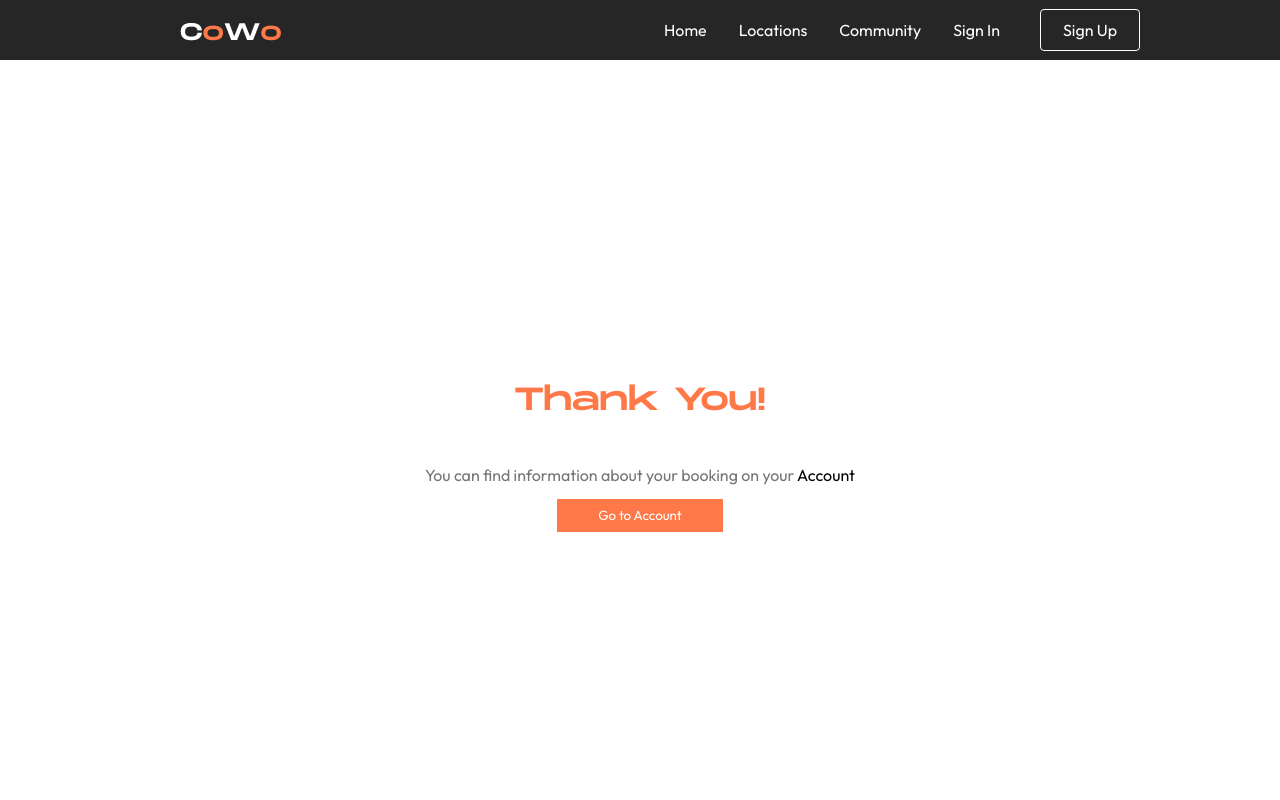
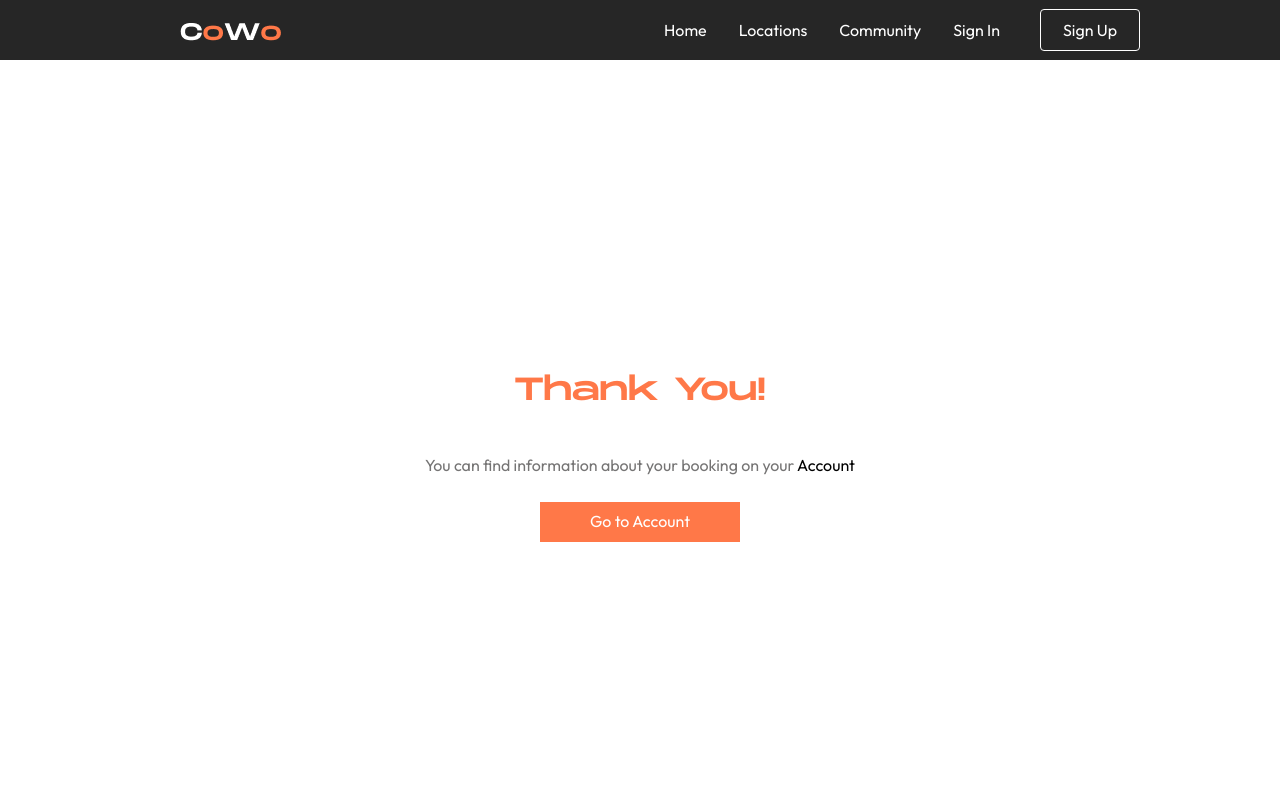
Before and after one commit to Nizami9/coworking, a React (Create React App) app: page /thank-you in a window 1280 px wide. Shown: the top 800 px of the page. Built offline with nearby package versions, Linux system fonts and the light colour scheme.

Commit message:
adding thank-you page again

```diff
--- a/src/Components/ThankyouPage/Thankyou.js
+++ b/src/Components/Thankyou/Thankyou.js
@@ -1,6 +1,6 @@
 import React from 'react';
-import './styleThankyou.css';
-import {Link} from 'react-router-dom';
+import {Link} from 'react-router-dom'
+import './styleThankyou.css'
 
 function Thankyou() {
   return (
@@ -8,10 +8,10 @@ function Thankyou() {
         <div className='thankyou-box'>
         <h1>Thank You!</h1>
         <p><span>You can find information about your booking on your </span> Account</p>
-        <Link to='/profile'><button>Go to Account</button></Link>
+        <Link  to='/profile' className='link'>Go to Account</Link>
         </div>
     </div>
   )
 }
 
-export default Thankyou;
+export default Thankyou
--- a/src/Components/ThankyouPage/styleThankyou.css
+++ b/src/Components/Thankyou/styleThankyou.css
@@ -27,12 +27,15 @@
     justify-content: center;
     align-items: center;
 }
-.thankyou-page button{
+.thankyou-page .link{
         width:12.5em;
         background-color: #FF7848;
         color:white;
         border: none;
         height:2.5em;
-        margin-top:8%;
-        cursor: pointer;
+        margin-top:4%;
+        text-decoration: none;
+        display: flex;
+        justify-content: center;
+        align-items: center;
 }
```
Also changed, not shown: src/App.js (+3 -4 lines).
